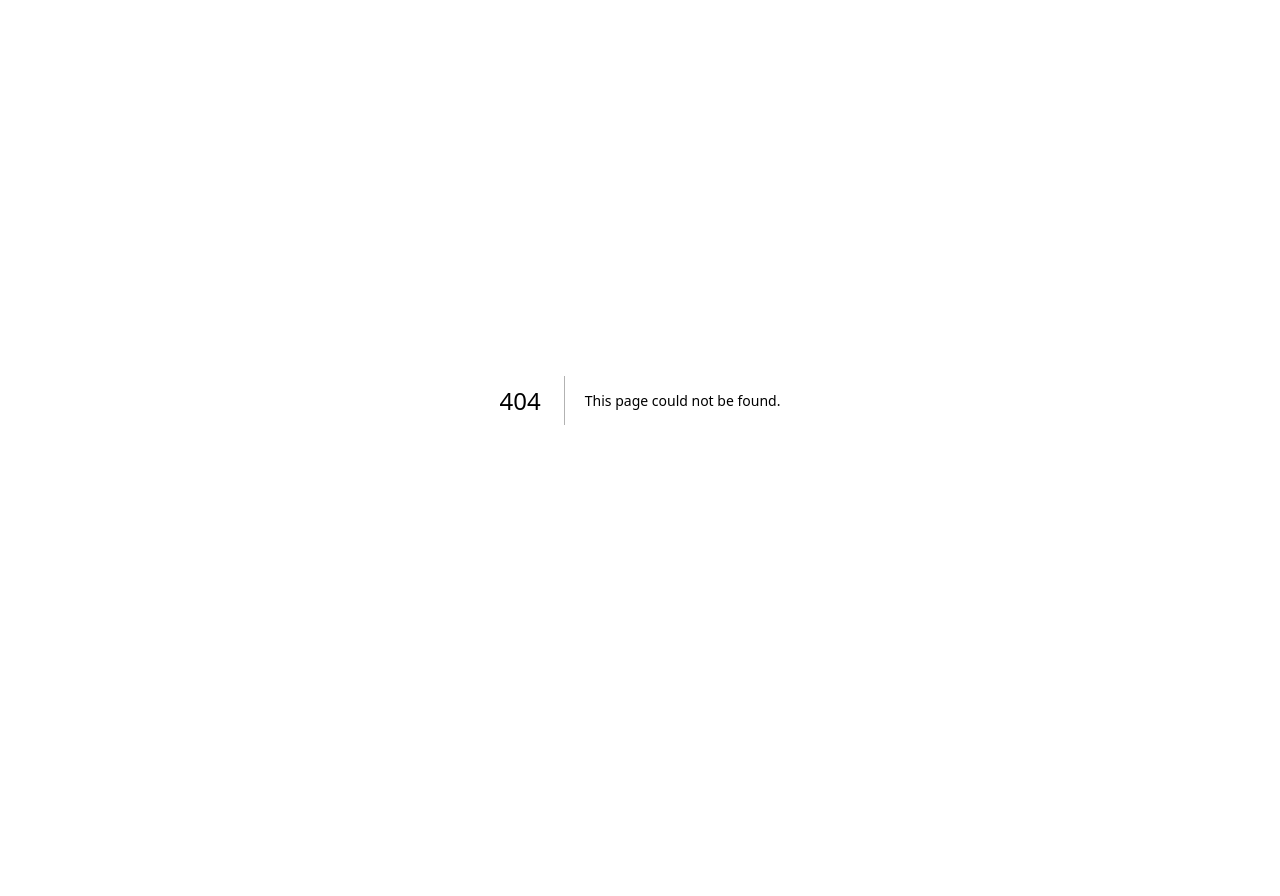
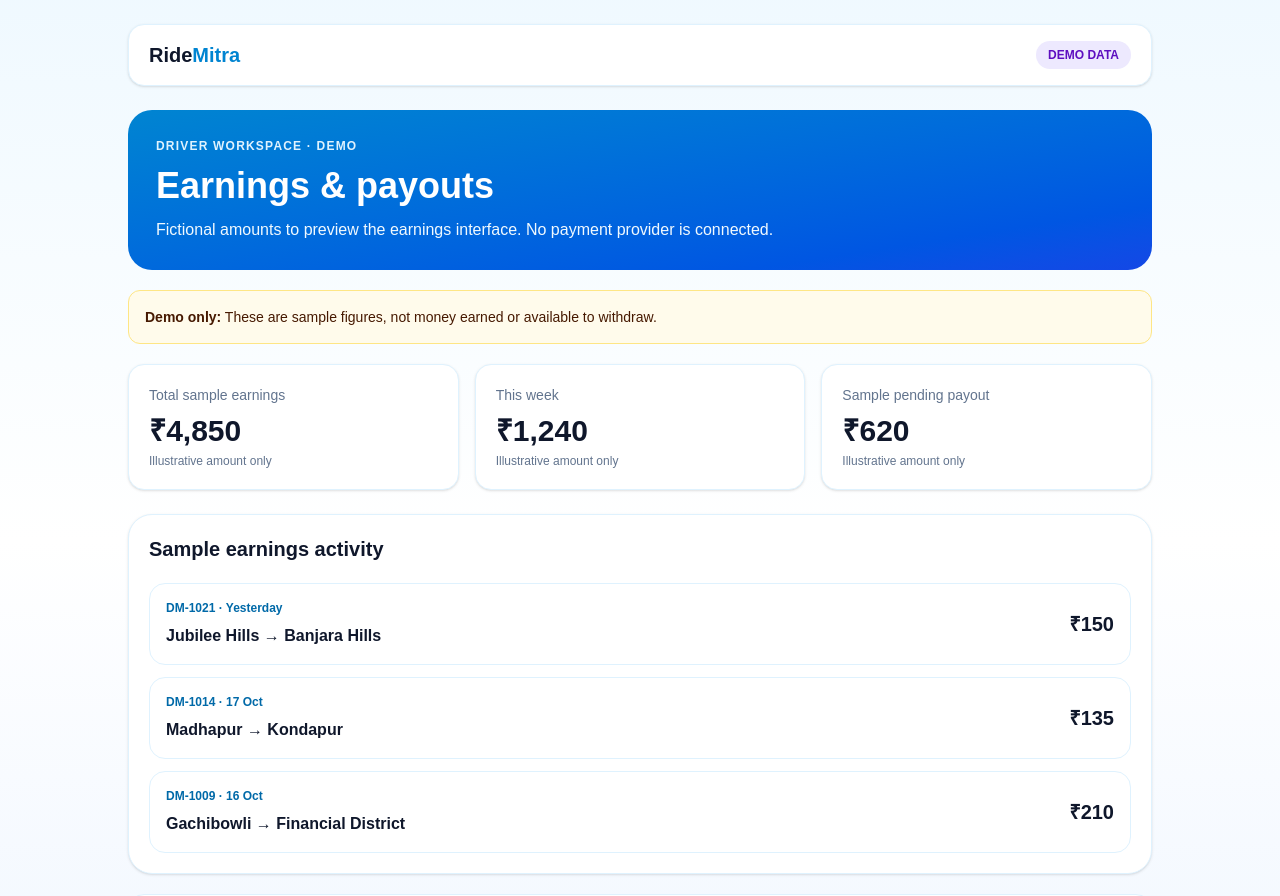
Before and after one commit to mintuvanga/ridemitra, a Next.js app: page /demo/earnings in a window 1280 px wide. Before the commit this address had no page. Shown: the top 896 px of the page. Before the commit the page ends 800 px from the top, so only its background shows below. Built offline with nearby package versions, Linux system fonts and the light colour scheme.

Commit message:
Add sample earnings page to demo workspace

```diff
--- /dev/null
+++ b/src/app/demo/earnings/page.tsx
@@ -0,0 +1,18 @@
+"use client";
+import Link from "next/link";
+const rows = [
+  { id: "DM-1021", route: "Jubilee Hills → Banjara Hills", date: "Yesterday", amount: "₹150" },
+  { id: "DM-1014", route: "Madhapur → Kondapur", date: "17 Oct", amount: "₹135" },
+  { id: "DM-1009", route: "Gachibowli → Financial District", date: "16 Oct", amount: "₹210" }
+];
+export default function DemoEarningsPage() {
+  return <main className="min-h-screen bg-gradient-to-b from-sky-50 via-white to-blue-50 px-4 py-6 text-slate-900 sm:px-6"><div className="mx-auto max-w-5xl">
+    <header className="flex items-center justify-between rounded-2xl border border-sky-100 bg-white px-5 py-4 shadow-sm"><Link href="/demo" className="text-xl font-black">Ride<span className="text-sky-600">Mitra</span></Link><span className="rounded-full bg-violet-100 px-3 py-1.5 text-xs font-extrabold text-violet-800">DEMO DATA</span></header>
+    <section className="mt-6 rounded-3xl bg-gradient-to-br from-sky-600 to-blue-700 p-7 text-white"><p className="text-xs font-bold uppercase tracking-widest text-sky-100">Driver workspace · Demo</p><h1 className="mt-3 text-4xl font-black">Earnings & payouts</h1><p className="mt-3 text-sky-50">Fictional amounts to preview the earnings interface. No payment provider is connected.</p></section>
+    <p className="mt-5 rounded-xl border border-amber-200 bg-amber-50 p-4 text-sm text-amber-950"><strong>Demo only:</strong> These are sample figures, not money earned or available to withdraw.</p>
+    <section className="mt-5 grid gap-4 sm:grid-cols-3">{[["Total sample earnings","₹4,850"],["This week","₹1,240"],["Sample pending payout","₹620"]].map(([label,value])=><article key={label} className="rounded-2xl border border-sky-100 bg-white p-5 shadow-sm"><p className="text-sm text-slate-500">{label}</p><p className="mt-2 text-3xl font-black">{value}</p><p className="mt-1 text-xs text-slate-500">Illustrative amount only</p></article>)}</section>
+    <section className="mt-6 rounded-3xl border border-sky-100 bg-white p-5 shadow-sm"><h2 className="text-xl font-black">Sample earnings activity</h2><div className="mt-5 space-y-3">{rows.map(row=><article key={row.id} className="rounded-2xl border border-sky-100 p-4 sm:flex sm:items-center sm:justify-between"><div><p className="text-xs font-bold text-sky-700">{row.id} · {row.date}</p><h3 className="mt-2 font-extrabold">{row.route}</h3></div><p className="mt-3 text-xl font-black sm:mt-0">{row.amount}</p></article>)}</div></section>
+    <section className="mt-5 rounded-2xl border border-sky-100 bg-white p-5"><h2 className="font-extrabold">Payout setup</h2><p className="mt-2 text-sm text-slate-600">Payouts are disabled. Do not enter bank details or expect transfers from sample balances.</p></section>
+    <nav className="mt-5 grid gap-3 sm:grid-cols-3"><Link className="rounded-xl border border-sky-200 bg-white p-3 text-center font-bold text-sky-700" href="/demo">← Demo home</Link><Link className="rounded-xl bg-sky-600 p-3 text-center font-bold text-white" href="/demo/rides">Demo rides →</Link><Link className="rounded-xl border border-sky-200 bg-white p-3 text-center font-bold text-sky-700" href="/driver/earnings">Live earnings UI</Link></nav>
+  </div></main>;
+}
```
